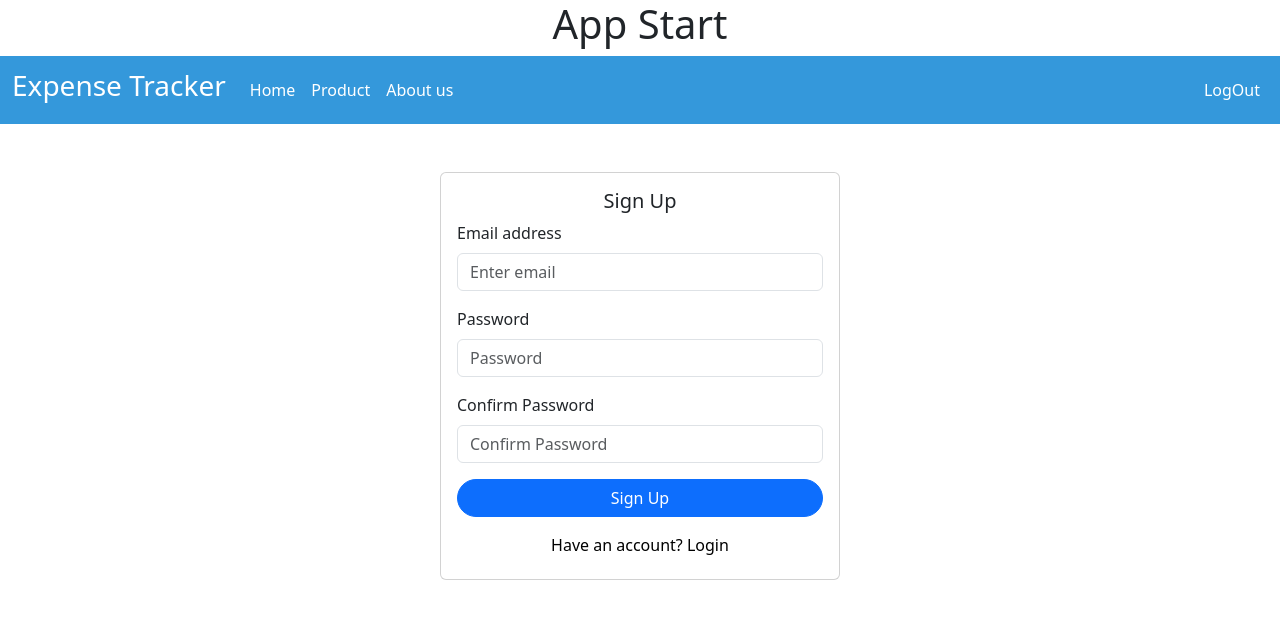
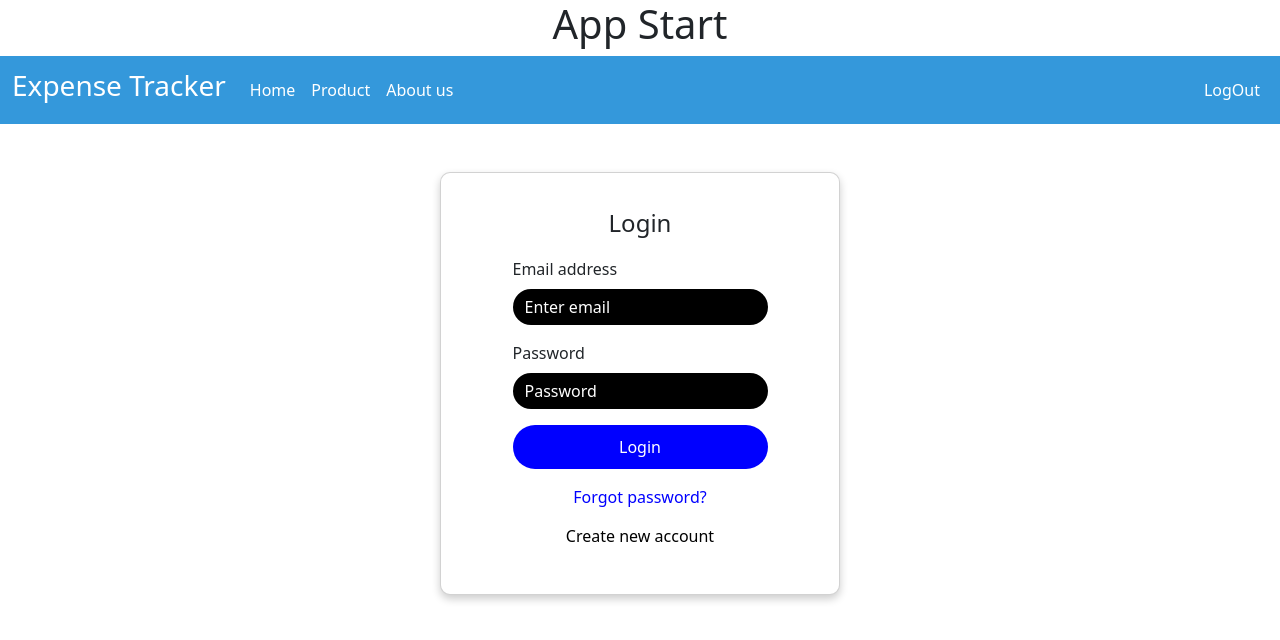
Before and after one commit to atulahire123/expensetracker, a React (Create React App) app: page / in a window 1280 px wide. Shown: the top 640 px of the page. Built offline with nearby package versions, Linux system fonts and the light colour scheme.

Commit message:
Login Screen

```diff
--- a/src/App.js
+++ b/src/App.js
@@ -4,6 +4,7 @@ import 'bootstrap/dist/css/bootstrap.min.css';
 import './App.css';
 import Layout from './component/Layout/Layout';
 import Authpage from './component/Pages/Authpage';
+import HomePage from './component/Pages/HomePage';
 
 function App() {
   return (
@@ -14,6 +15,7 @@ function App() {
       <Layout>
         <Routes>
           <Route path="/" element={<Authpage />} />
+          <Route path="/home" element={<HomePage />} />
         </Routes>
       </Layout>
     </>
--- a/src/component/Auth/AuthForm.css
+++ b/src/component/Auth/AuthForm.css
@@ -1,12 +1,30 @@
 .card {
     display: flex;
+    flex-direction: column;
+    align-items: center;
     width: 25rem;
+    padding: 20px;
+    border-radius: 10px;
+    box-shadow: 0 4px 8px rgba(0, 0, 0, 0.2);
+}
+
+.form-control {
+    background-color: black;
+    color: white;
+    border: none;
+    border-radius: 50px;
+    margin-bottom: 10px;
+}
+
+.form-control::placeholder {
+    color: white;
 }
 
 .actions {
     display: flex;
     flex-direction: column;
     align-items: center;
+    width: 100%;
 }
 
 .btn1 {
@@ -15,10 +33,40 @@
     border-radius: 50px;
     width: 100%;
     margin-bottom: 5.5px;
+    background-color: blue;
+    color: white;
+    padding: 10px;
+    border: none;
 }
 
 .btn2 {
+    cursor: pointer;
+    font: inherit;
+    border-radius: 50px;
+    width: 100%;
+    margin-top: 5px;
     background-color: transparent;
     border: none;
-    margin-top: 5px;
+    color: black;
+    padding: 10px;
 }
+
+.text-center {
+    display: flex;
+    justify-content: center;
+    align-items: center;
+    flex-direction: column;
+    width: 100%;
+}
+
+.card-title {
+    margin-bottom: 20px;
+    font-size: 1.5rem;
+}
+
+.forgot-password {
+    margin-top: 10px;
+    color: blue;
+    cursor: pointer;
+    text-decoration: none;
+}
--- a/src/component/Auth/AuthForm.js
+++ b/src/component/Auth/AuthForm.js
@@ -1,25 +1,31 @@
-import React, { useRef } from 'react';
-import { Button, Card, Form } from 'react-bootstrap';
+import React, { useRef, useState } from 'react';
+import { useNavigate } from 'react-router-dom';
+import { Button, Card, Form, Alert } from 'react-bootstrap';
 import './AuthForm.css';
 
 const AuthForm = () => {
     const emailRef = useRef();
     const passwordRef = useRef();
-    const confirmPassRef = useRef();
+    const [isLogin, setIsLogin] = useState(true);
+    const [error, setError] = useState(null);
+    const navigate = useNavigate();
+
+    const switchAuthModeHandler = () => {
+        setIsLogin((prevState) => !prevState);
+    };
 
     const submitHandler = async (event) => {
         event.preventDefault();
 
         const email = emailRef.current.value;
         const password = passwordRef.current.value;
-        const confirmPassword = confirmPassRef.current.value;
 
-        if (password !== confirmPassword) {
-            console.error('Passwords do not match');
-            return;
+        let url;
+        if (isLogin) {
+            url = 'https://identitytoolkit.googleapis.com/v1/accounts:signInWithPassword?key=AIzaSyCSKfkH8qKA01VSPg6TCAfi9fKEQvjQOs8';
+        } else {
+            url = 'https://identitytoolkit.googleapis.com/v1/accounts:signUp?key=AIzaSyCSKfkH8qKA01VSPg6TCAfi9fKEQvjQOs8';
         }
-
-        const url = 'https://identitytoolkit.googleapis.com/v1/accounts:signUp?key=AIzaSyCSKfkH8qKA01VSPg6TCAfi9fKEQvjQOs8';
 
         try {
             const response = await fetch(url, {
@@ -34,47 +40,89 @@ const AuthForm = () => {
                 }
             });
 
+            const data = await response.json();
+
             if (!response.ok) {
-                const errorData = await response.json();
-                throw new Error(errorData.error.message || 'Authentication failed');
+                throw new Error(data.error.message || 'Authentication failed');
             }
 
-            const data = await response.json();
-            console.log('Authentication successful:', data);
+            if (isLogin) {
+                localStorage.setItem('token', data.idToken);
+                navigate('/home');
+            } else {
+                alert('User created successfully! Please log in.');
+                setIsLogin(true);
+            }
+        } catch (error) {
+            setError(error.message);
+        }
+    };
 
-        } catch (error) {
-            console.error('Error during authentication:', error.message);
+    const forgotPasswordHandler = () => {
+        const email = emailRef.current.value;
+        if (!email) {
+            setError('Please enter your email address');
+            return;
         }
+
+        const url = 'https://identitytoolkit.googleapis.com/v1/accounts:sendOobCode?key=AIzaSyCSKfkH8qKA01VSPg6TCAfi9fKEQvjQOs8';
+
+        fetch(url, {
+            method: 'POST',
+            body: JSON.stringify({
+                requestType: 'PASSWORD_RESET',
+                email: email
+            }),
+            headers: {
+                'Content-Type': 'application/json'
+            }
+        })
+        .then(response => response.json())
+        .then(data => {
+            if (data.error) {
+                throw new Error(data.error.message);
+            }
+            alert('Password reset email sent!');
+        })
+        .catch(err => {
+            setError(err.message);
+        });
     };
 
     return (
         <section className="d-flex align-items-center justify-content-center mt-5">
             <Card className="card">
                 <Card.Body>
-                    <Card.Title className="text-center">Sign Up</Card.Title>
+                    <Card.Title className="text-center card-title">{isLogin ? 'Login' : 'Sign Up'}</Card.Title>
+                    {error && <Alert variant="danger">{error}</Alert>}
                     <Form onSubmit={submitHandler}>
                         <Form.Group className="mb-3" controlId="formBasicEmail">
                             <Form.Label>Email address</Form.Label>
-                            <Form.Control type="email" placeholder="Enter email" ref={emailRef} />
+                            <Form.Control type="email" placeholder="Enter email" ref={emailRef} required />
                         </Form.Group>
 
                         <Form.Group className="mb-3" controlId="formBasicPassword">
                             <Form.Label>Password</Form.Label>
-                            <Form.Control type="password" placeholder="Password" ref={passwordRef} />
-                        </Form.Group>
-
-                        <Form.Group className="mb-3" controlId="formBasicConfirmPassword">
-                            <Form.Label>Confirm Password</Form.Label>
-                            <Form.Control type="password" placeholder="Confirm Password" ref={confirmPassRef} />
+                            <Form.Control type="password" placeholder="Password" ref={passwordRef} required />
                         </Form.Group>
 
                         <div className="actions">
                             <Button type="submit" className="btn1">
-                                Sign Up
+                                {isLogin ? 'Login' : 'Sign Up'}
                             </Button>
-
-                            <Button className="btn2" style={{ backgroundColor: 'transparent', border: 'none', color: 'black' }}>
-                                Have an account? Login
+                            {isLogin && (
+                                <div className="text-center">
+                                    <a href="#" onClick={forgotPasswordHandler} className="forgot-password">
+                                        Forgot password?
+                                    </a>
+                                </div>
+                            )}
+                            <Button
+                                type="button"
+                                className="btn2"
+                                onClick={switchAuthModeHandler}
+                            >
+                                {isLogin ? 'Create new account' : 'Have an account? Login'}
                             </Button>
                         </div>
                     </Form>
--- /dev/null
+++ b/src/component/Pages/HomePage.js
@@ -0,0 +1,11 @@
+import React from 'react';
+
+const HomePage = () => {
+  return (
+    <div className="d-flex align-items-center justify-content-center vh-100">
+      <h1>Welcome to Expense Tracker</h1>
+    </div>
+  );
+};
+
+export default HomePage;
```
Also changed, not shown: src/component/Pages/Authpage.js (+6 -6 lines).
